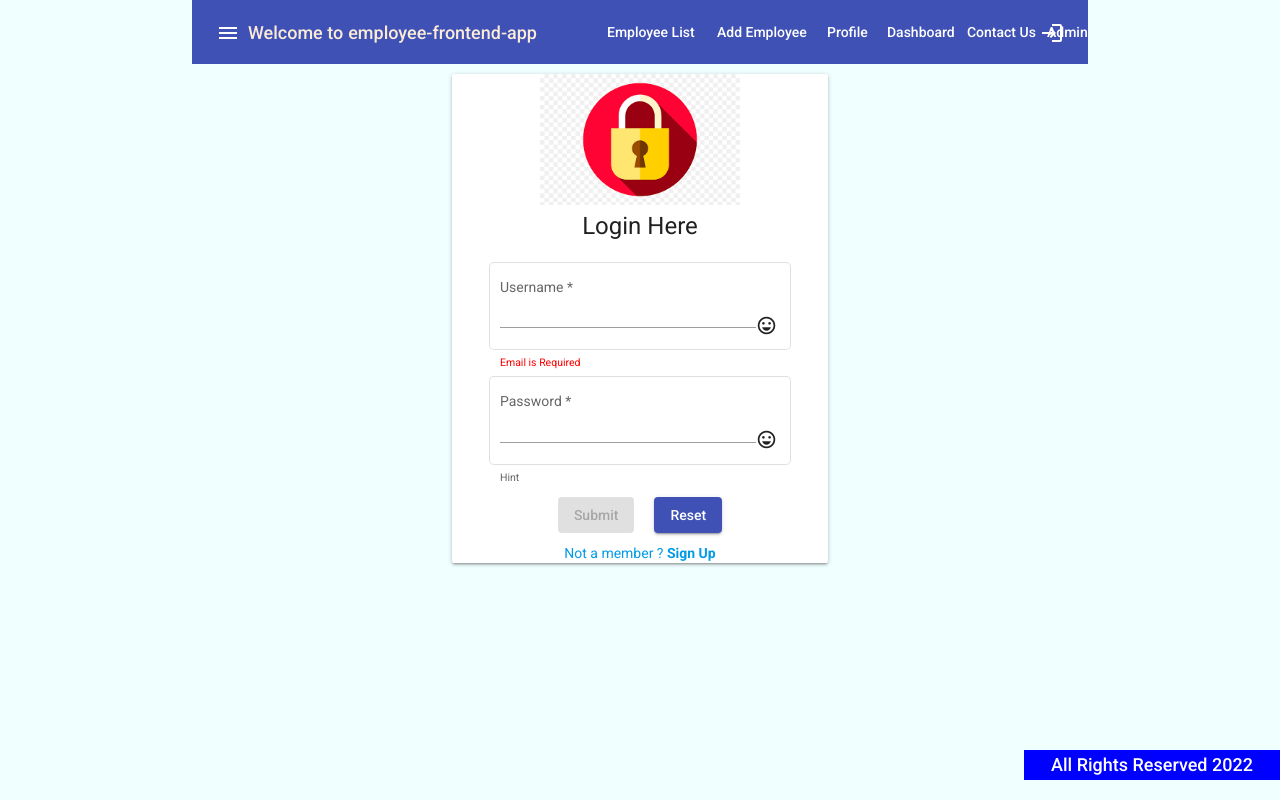
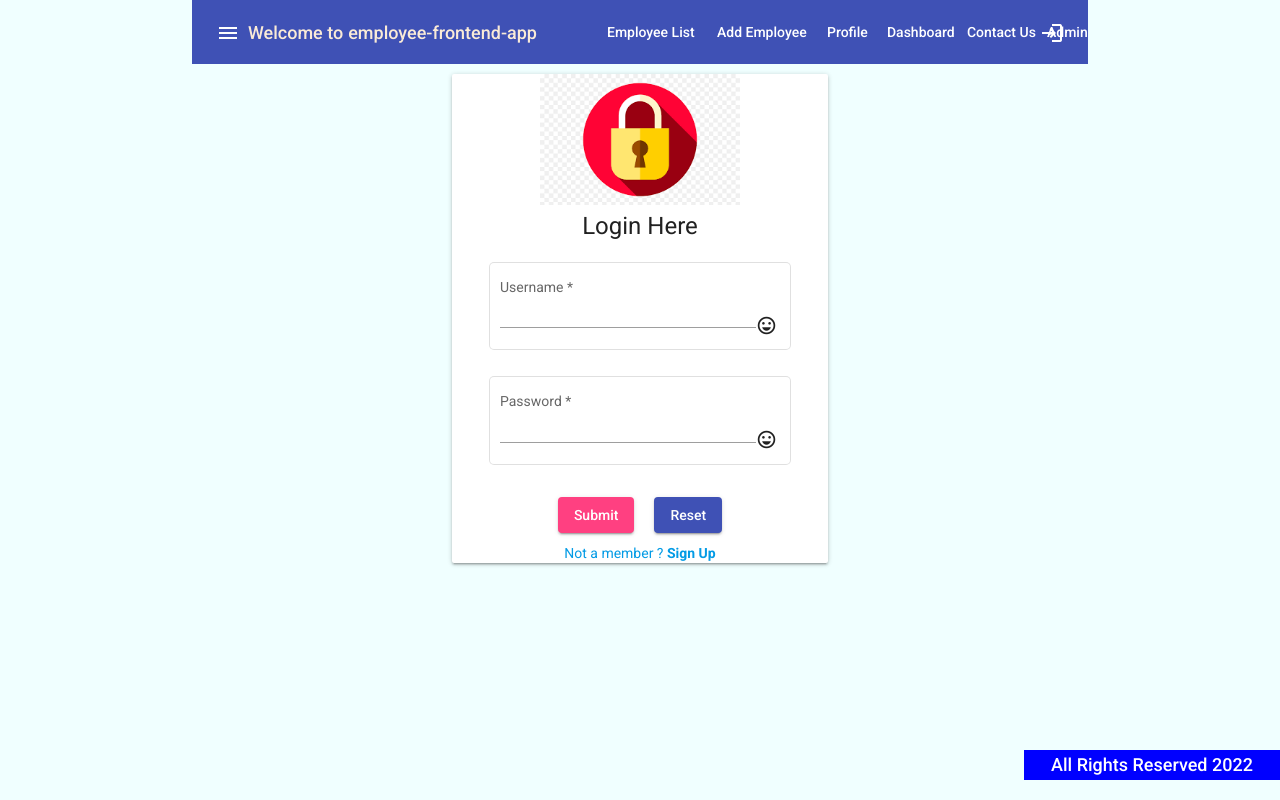
Before and after one commit to Sagar-Mahapatra/employee-service-frontend, an Angular app: page /login in a window 1280 px wide. Built offline with nearby package versions, Linux system fonts and the light colour scheme.

Commit message:
angular predefined validator implemented in login form

```diff
--- a/src/app/login/login.component.html
+++ b/src/app/login/login.component.html
@@ -4,30 +4,28 @@
             <img class="img-fluid" [style.width]="'200px'" src="/assets/password_1.png" alt="password-logo">
             <h1>Login Here</h1>
         </div>
-        <form [formGroup]="loginForm" (ngSubmit)="doLogin()">
+        <form [formGroup]="loginForm" (ngSubmit)="this.loginForm.valid && doLogin()">
             <div class="text-center">
                 <mat-form-field appearance="outline" style="width: 80%;">
                     <mat-label>Username</mat-label>
                     <input [(ngModel)]="credentials.username" name="username" matInput placeholder="Placeholder"
-                        (keyup)="usernameValidation()" formControlName="email" (blur)="usernameValidation()"
-                        required="true">
+                        formControlName="email" required="true">
                     <mat-icon matSuffix>sentiment_very_satisfied</mat-icon>
-                    <mat-hint *ngIf="email" [style.color]="'red'">Email is Required</mat-hint>
+                    <mat-error>Email is Required</mat-error>
                 </mat-form-field>
             </div>
             <div class="text-center">
                 <mat-form-field appearance="outline" style="width: 80%;">
                     <mat-label>Password</mat-label>
                     <input [(ngModel)]="credentials.password" formControlName="password" name="password" matInput
-                        placeholder="Placeholder" required="true" (keyup)="passwordValidation()">
+                        placeholder="Placeholder" required="true">
                     <mat-icon matSuffix>sentiment_very_satisfied</mat-icon>
-                    <mat-hint>Hint</mat-hint>
+                    <mat-error>Min 8 digit Password is Required</mat-error>
                 </mat-form-field>
             </div>
-
             <div class="text-center">
                 <mat-spinner *ngIf="flag" style="margin: auto;"></mat-spinner>
-                <button [disabled]="disabled" type="submit" mat-raised-button color="accent">Submit</button>
+                <button type="submit" mat-raised-button color="accent">Submit</button>
                 <button type="reset" (click)="btnClick()" mat-raised-button color="primary">Reset</button>
             </div>
             <div class="text-center"><a href="#" routerLink="/add">Not a member ? <b>Sign Up</b></a></div>
--- a/src/app/login/login.component.ts
+++ b/src/app/login/login.component.ts
@@ -18,13 +18,7 @@ export class LoginComponent implements OnInit {
   }
 
   flag: boolean = false;
-  disabled: boolean = true;
-
-  loginForm = new FormGroup({
-    email: new FormControl('', Validators.required),
-    password: new FormControl('')
-  });
-
+  loginForm: FormGroup;
 
   myImage: string = "assets/Image/image.jpg";
   form: any = {};
@@ -33,7 +27,12 @@ export class LoginComponent implements OnInit {
   errorMessage = '';
   roles: string[] = [];
 
-  constructor(private snack: MatSnackBar, private ls: LoginService, private router: Router, private tokenStorage: TokenStorageService) { }
+  constructor(private snack: MatSnackBar, private ls: LoginService, private router: Router, private tokenStorage: TokenStorageService) {
+    this.loginForm = new FormGroup({
+      email: new FormControl(null, [Validators.required, Validators.email]),
+      password: new FormControl(null, [Validators.required, Validators.minLength(8)])
+    });
+  }
 
   ngOnInit(): void {
     if (this.tokenStorage.getToken()) {
@@ -43,28 +42,8 @@ export class LoginComponent implements OnInit {
     }
   }
 
-  onSubmit(): void {
-    this.ls.generateToken(this.credentials).subscribe(
-      data => {
-        if (data != null || data != "") {
-          this.gotoIndex();
-        }
-      },
-      err => {
-        this.errorMessage = err.error.message;
-        this.isLoginFailed = true;
-        alert('Login Failed + ' + this.errorMessage);
-      }
-    );
-  }
-
   doLogin(): void {
-    if (this.credentials.username == '' || this.credentials.password == '') {
-      console.log("Fields can not be empty");
-      this.snack.open("Fields can not be empty", "Cancel");
-    } else {
     this.flag = true;
-      this.disabled = false;
     this.ls.login(this.credentials).subscribe(
       data => {
         this.flag = false;
@@ -84,10 +63,7 @@ export class LoginComponent implements OnInit {
         //alert('Login Failed + ' + this.errorMessage);
         this.snack.open("Invalid Credentials", "Cancel");
       }
-
     );
-    }
-
   }
   gotoIndex() {
     this.router.navigate(['home']);
@@ -98,20 +74,4 @@ export class LoginComponent implements OnInit {
     this.snack.open("Reset Done", "Cancel");
   }
 
-  usernameValidation() {
-    if (!this.credentials.username.endsWith('@gmail.com') || this.credentials.username == '') {
-      this.disabled = true;
-      this.snack.open("Email must ends with '@gmail.com'", "OK");
-    } else { this.disabled = false; }
 }
-
-  passwordValidation() {
-    if (this.credentials.password == '' || this.credentials.username == '' || !this.credentials.username.endsWith('@gmail.com')) {
-      this.disabled = true;
-    } else { this.disabled = false; }
-  }
-
-  get email() {
-    return this.loginForm.get('email');
-  }
-}
```
Lines whose indentation alone changed are shown as unchanged.
